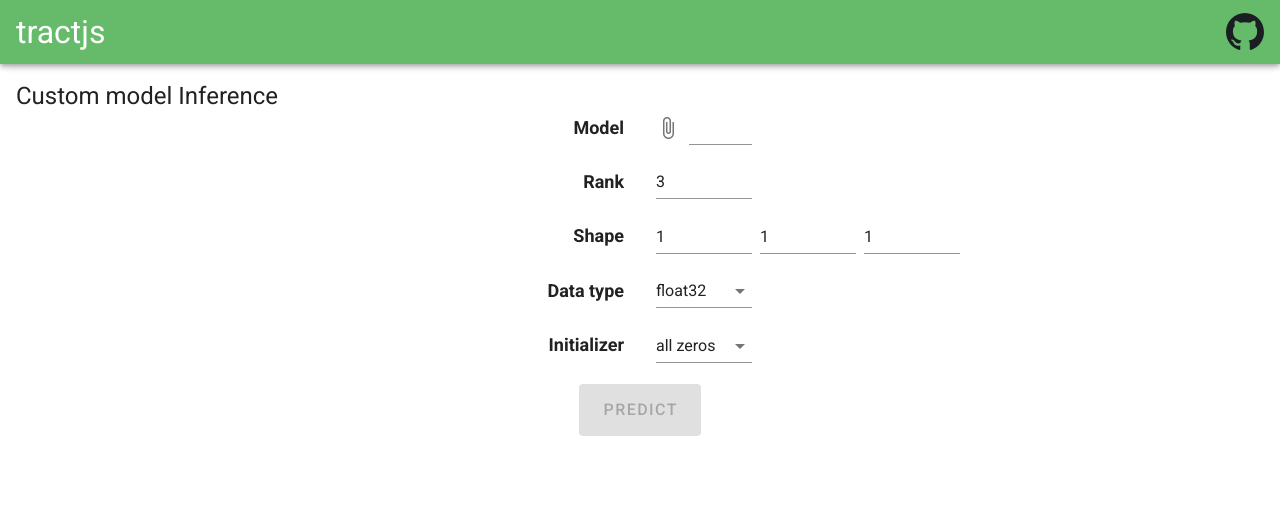
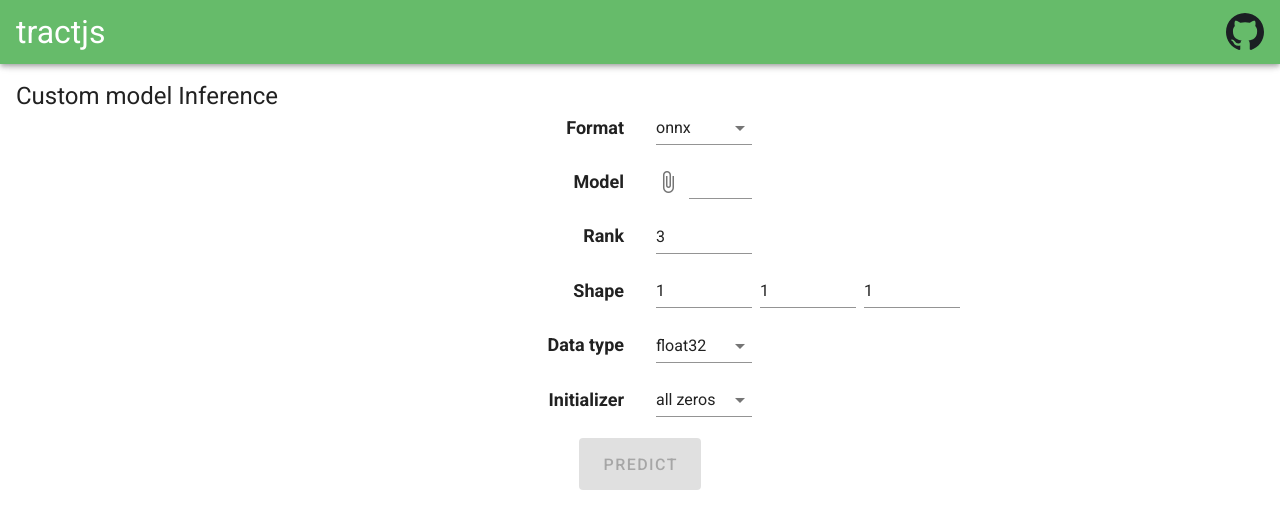
Before and after one commit to bminixhofer/tractjs, a Vue app in the folder demos/: page /custom-model in a window 1280 px wide. Shown: the top 528 px of the page. Built offline with nearby package versions, Linux system fonts and the light colour scheme.

Commit message:
fix #4, remove console.log

```diff
--- a/demos/src/views/Benches.vue
+++ b/demos/src/views/Benches.vue
@@ -20,8 +20,6 @@
 <script>
 import { Plotly } from "vue-plotly";
 import benchData from "../../../quality/benches/benches.json";
-
-console.log(benchData);
 
 export default {
   components: {
--- a/demos/src/views/CustomModel.vue
+++ b/demos/src/views/CustomModel.vue
@@ -3,6 +3,18 @@
     <h1 class="headline">Custom model Inference</h1>
     <v-form v-model="valid">
       <v-container class="input">
+        <v-row>
+          <v-col class="input-name">
+            <h2>Format</h2>
+          </v-col>
+          <v-col>
+            <v-select
+              v-model="format"
+              :items="formats"
+              class="small-input"
+            ></v-select>
+          </v-col>
+        </v-row>
         <v-row>
           <v-col class="input-name">
             <h2>Model</h2>
@@ -99,6 +111,7 @@ export default {
       integer: (value) =>
         (value == parseInt(value) && value >= 0) || "Must be >= 0.",
     },
+    formats: ["tensorflow", "onnx"],
     dataTypes: {
       float32: {
         data: Float32Array,
@@ -111,6 +124,7 @@ export default {
     model: null,
     valid: false,
     dataType: "float32",
+    format: "onnx",
     initializer: "all zeros",
     rank: 3,
     shape: [],
@@ -134,7 +148,9 @@ export default {
     async file() {
       const url = URL.createObjectURL(this.file);
 
-      this.model = await new tractjs.Model(url);
+      this.model = await new tractjs.Model(url, {
+        format: this.format,
+      });
     },
   },
   computed: {
```
